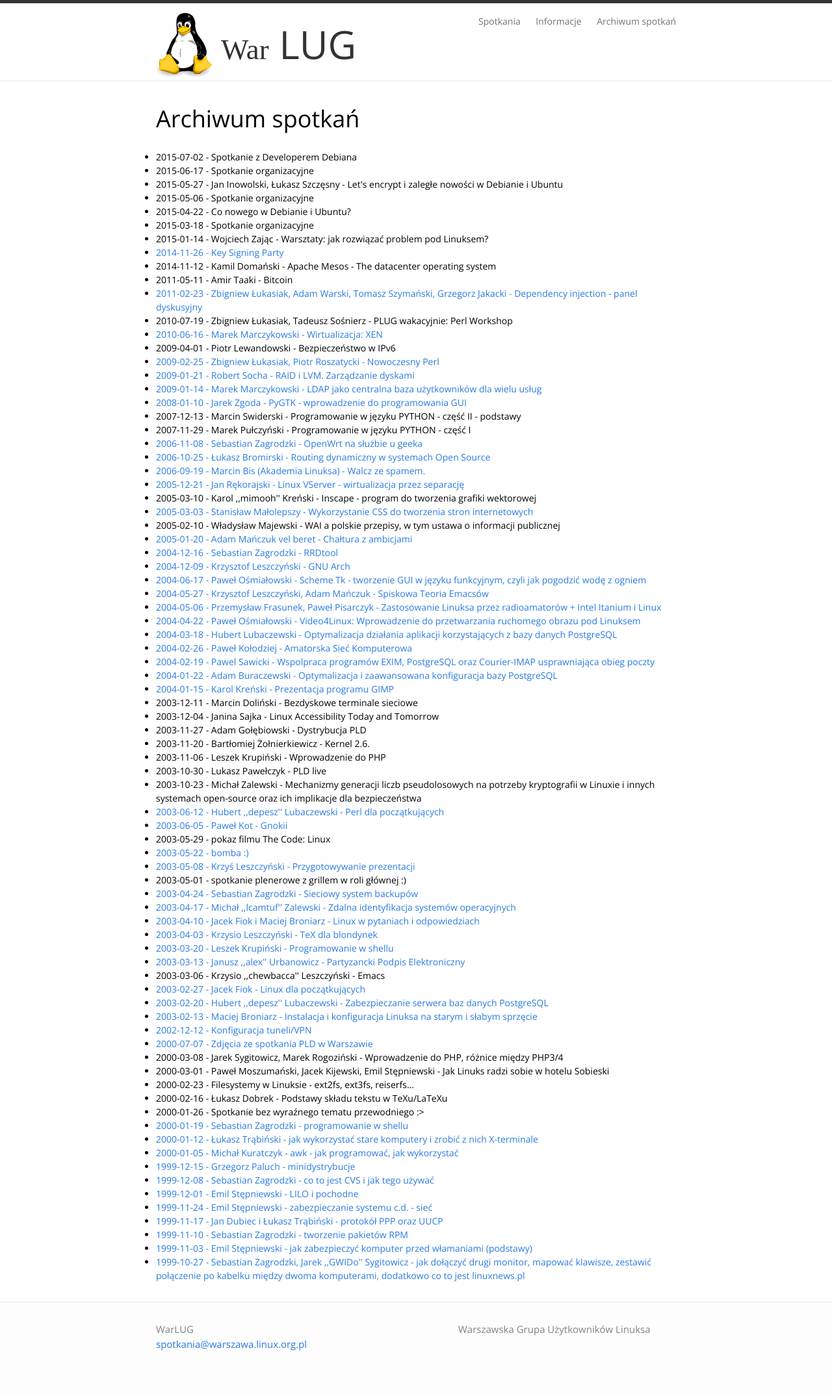
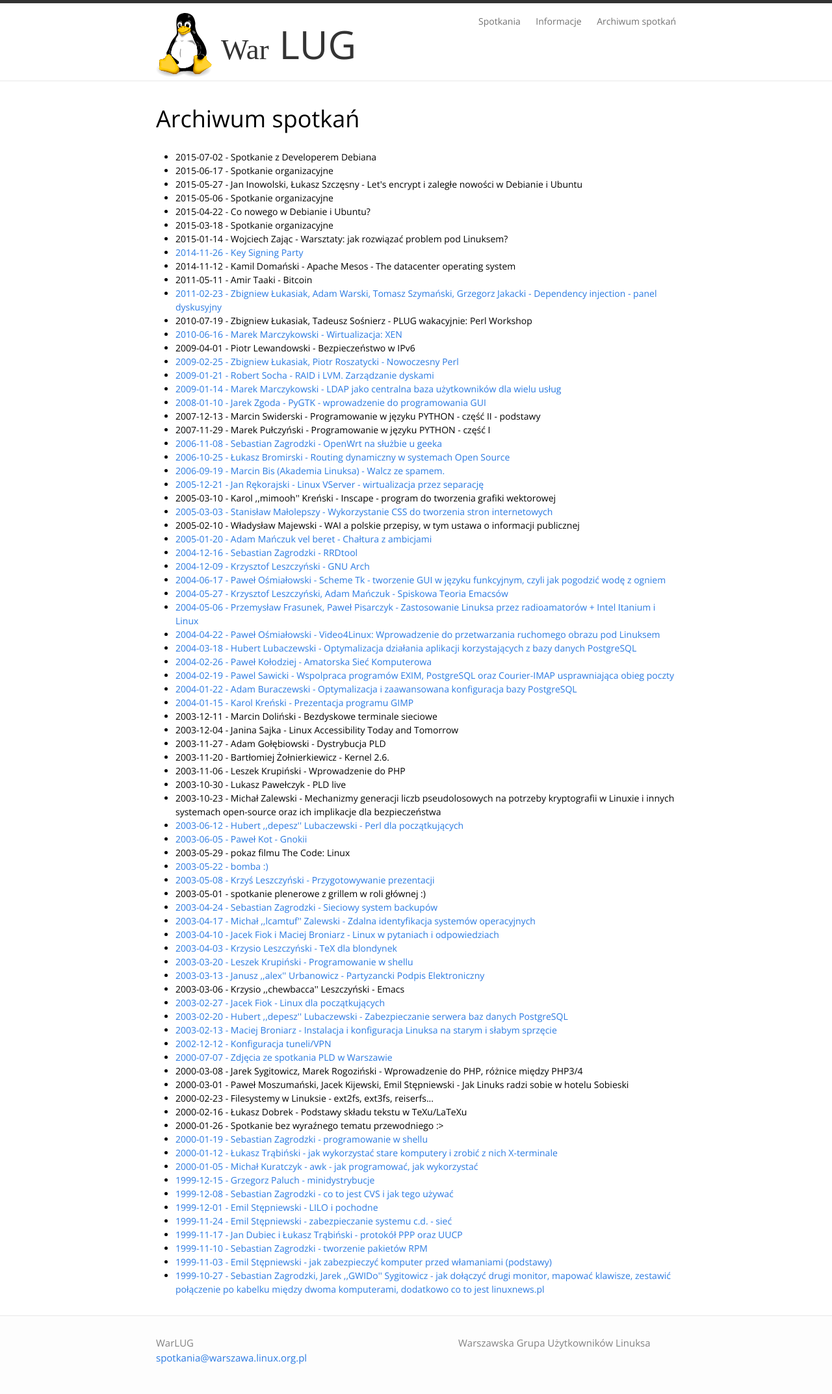
Before and after one commit to WarLUG/warszawa.linux.org.pl, a Jekyll site: the page built from meetups-archive.md, in a window 1280 px wide. Shown: the whole page at 65% size. Built offline with Jekyll 4.4.1, drawn with Linux system fonts in a browser that asks for light colours; some web fonts are replaced; before the commit the page ends 2125 px from its top, so only the background shows below that.

Commit message:
Fix layout

```diff
--- a/css/main.css
+++ b/css/main.css
@@ -417,3 +417,8 @@
 
 .event div {
     display: inline;
+}
+
+.archive ul {
+    margin-left: 30px;
+}
--- a/meetups-archive.md
+++ b/meetups-archive.md
@@ -4,7 +4,7 @@
 permalink: /archiwum-spotkan/
 ---
 
-<div class="home">
+<div class="home archive">
   <header class="post-header">
     <h1>Archiwum spotkań</h1>
   </header>
```
